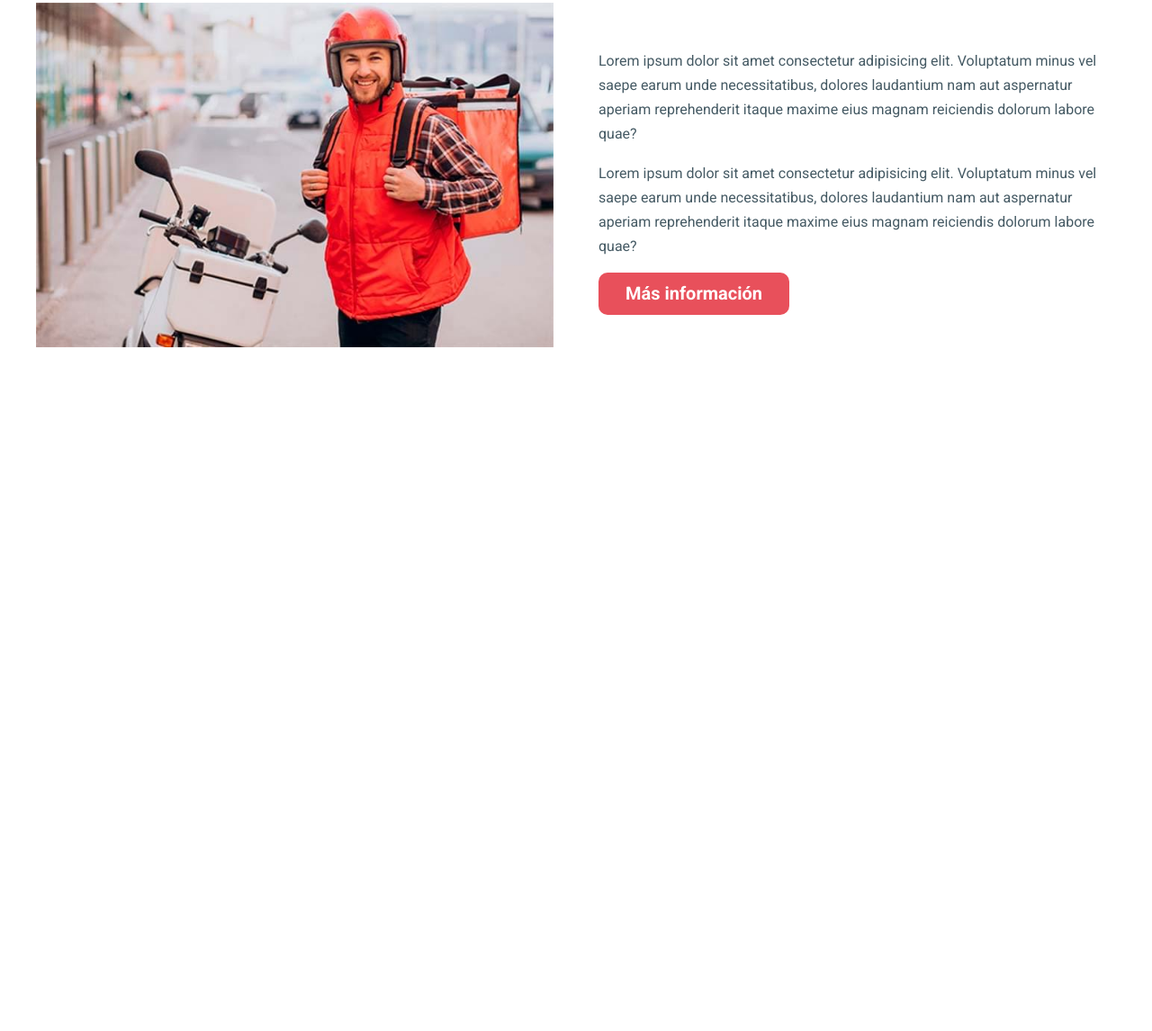
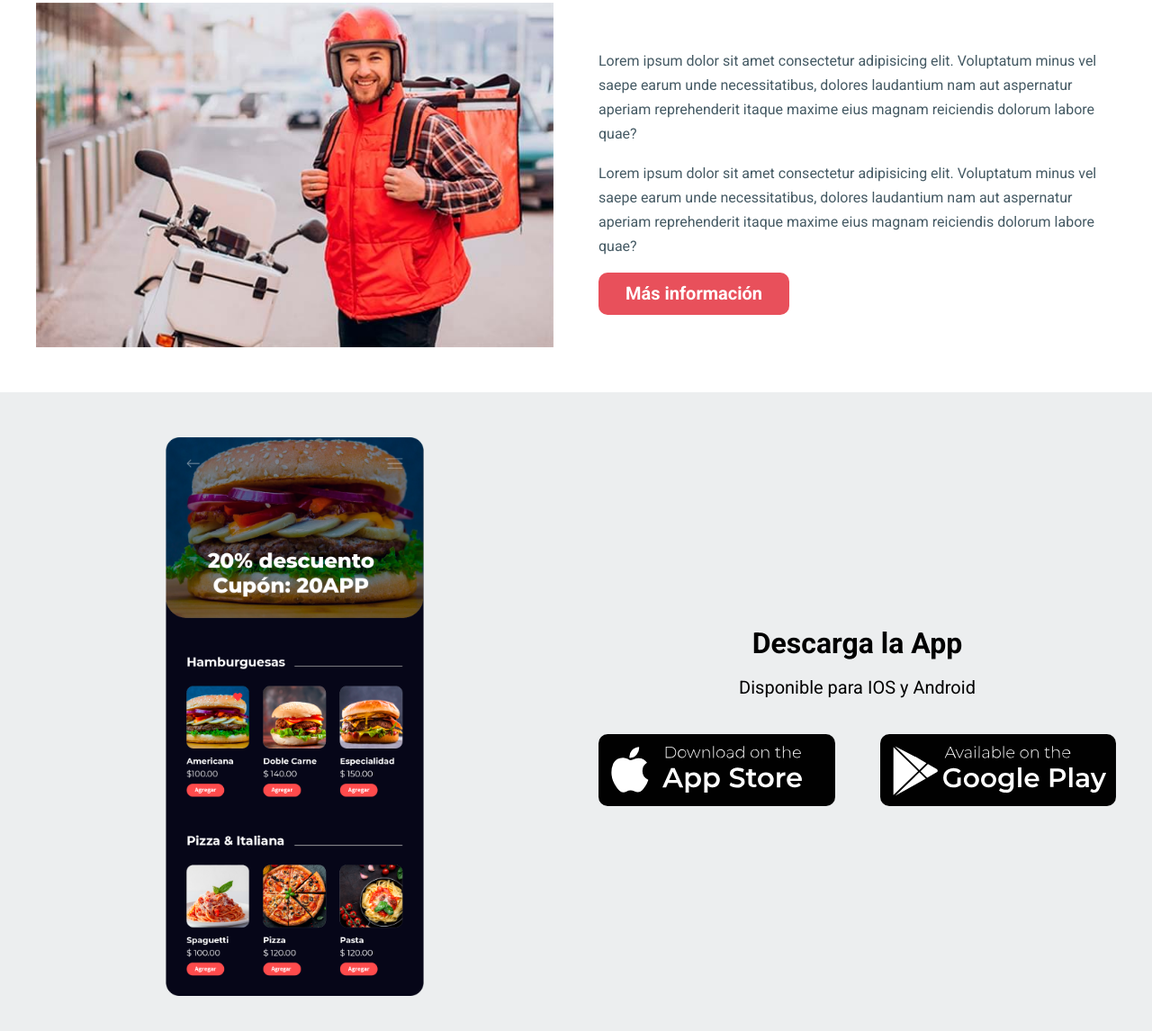
Before and after one commit to ErikaPalma/DeliveryApp, a website: page index.html in a window 1280 px wide. Shown: the part 3874-5020 px from the top of the page at 90% size. Before the commit the page ends 4310 px from the top, so only its background shows below. Drawn offline with Linux system fonts and the light colour scheme.

Commit message:
Sección descargas App

```diff
--- a/index.html
+++ b/index.html
@@ -272,5 +272,26 @@
         </div>
     </section>
 
+    <section class="descargas">
+        <div class="descargas__grid contenedor">
+            <div class="descargas__imagen">
+                <img src="build/img/app.png" alt="imagen App">
+            </div>
+            <div class="descargas__contenido">
+                <h3 class="descargas__heading">Descarga la App</h3>
+                <p class="descargas__texto">Disponible para IOS y Android</p>
+                <div class="descargas__botones">
+                    <a href="#" class="descargas__enlace">
+                        <img src="build/img/tienda-apple.svg" alt="boton descarga Apple">
+                    </a>
+
+                    <a href="#" class="descargas__enlace">
+                        <img src="build/img/tienda-android.svg" alt="boton descarga Android">
+                    </a>
+
+                </div>
+            </div>
+        </div>
+    </section>
 </body>
 </html>
--- a/src/scss/app.scss
+++ b/src/scss/app.scss
@@ -5,3 +5,4 @@
 @use 'testimonios';
 @use 'favoritos';
 @use 'repartidores';
+@use 'descargas';
--- /dev/null
+++ b/src/scss/descargas/_descargas.scss
@@ -0,0 +1,52 @@
+@use 'base/variables' as v;
+@use 'base/mixins' as m;
+
+.descargas{
+    background-color: v.$grisClaro;
+    padding: v.$separacion 0;
+
+    &__grid{
+        @include m.tablet {
+            @include m.grid(2, v.$separacion);
+            align-items: center;
+        }
+    }
+
+    &__imagen{
+        width: 50%;
+        margin: 0 auto;
+        transition-property: transform;
+        transition-duration: 300ms;
+        &:hover{
+            transform: rotate(4deg) scale(1.2);
+        }
+    }
+
+    &__contenido{
+        text-align: center;
+
+    }
+
+    &__heading{
+        margin-bottom: 0;
+        margin-top: v.$separacion;
+        @include m.tablet {
+            margin-top: 0;
+        }
+    }
+
+    &__botones{
+        display: grid;
+        margin-top: 4rem;
+       @include m.grid(2, v.$separacion);
+
+    }
+
+    &__enlace{
+        transition-property: transform;
+        transition-duration: 300ms;
+        &:hover{
+            transform: scale(1.1);
+        }
+    }
+}
--- /dev/null
+++ b/src/scss/descargas/_index.scss
@@ -0,0 +1 @@
+@forward 'descargas';
```
Also changed, not shown: build/css/app.css, 1 other file.
